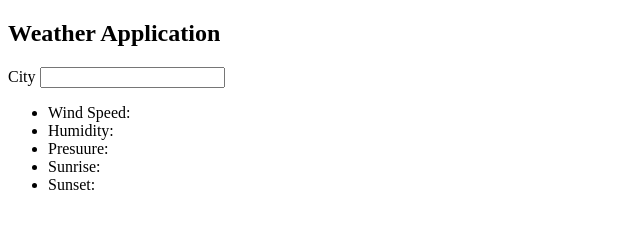
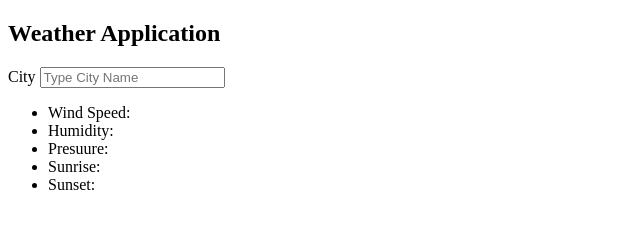
Before and after one commit to Vidhi03112001/weather_forecast_app_js, a website with bundled scripts: page index.html in a window 1280 px wide. Shown: the full height of the page, 0-640 px from the left. Built offline with nearby package versions, Linux system fonts and the light colour scheme.

Commit message:
Adding placeholder
Signed-off-by: Vidhi Tiwari <tiwarividhi1947@gmail.com>

```diff
--- a/index.html
+++ b/index.html
@@ -10,8 +10,8 @@
     <nav class="navbar"><h1>Weather Application</h1></nav>
     <div class="container">
       <form action="" id="city-form">
-        <label for="input">City</label>
-        <input type="text" id="city-input" class="input" name="input" />
+        <label for="input" >City</label>
+        <input type="text" id="city-input" class="input" name="input" placeholder="Type City Name" />
       </form>
 
       <div class="response">
```
